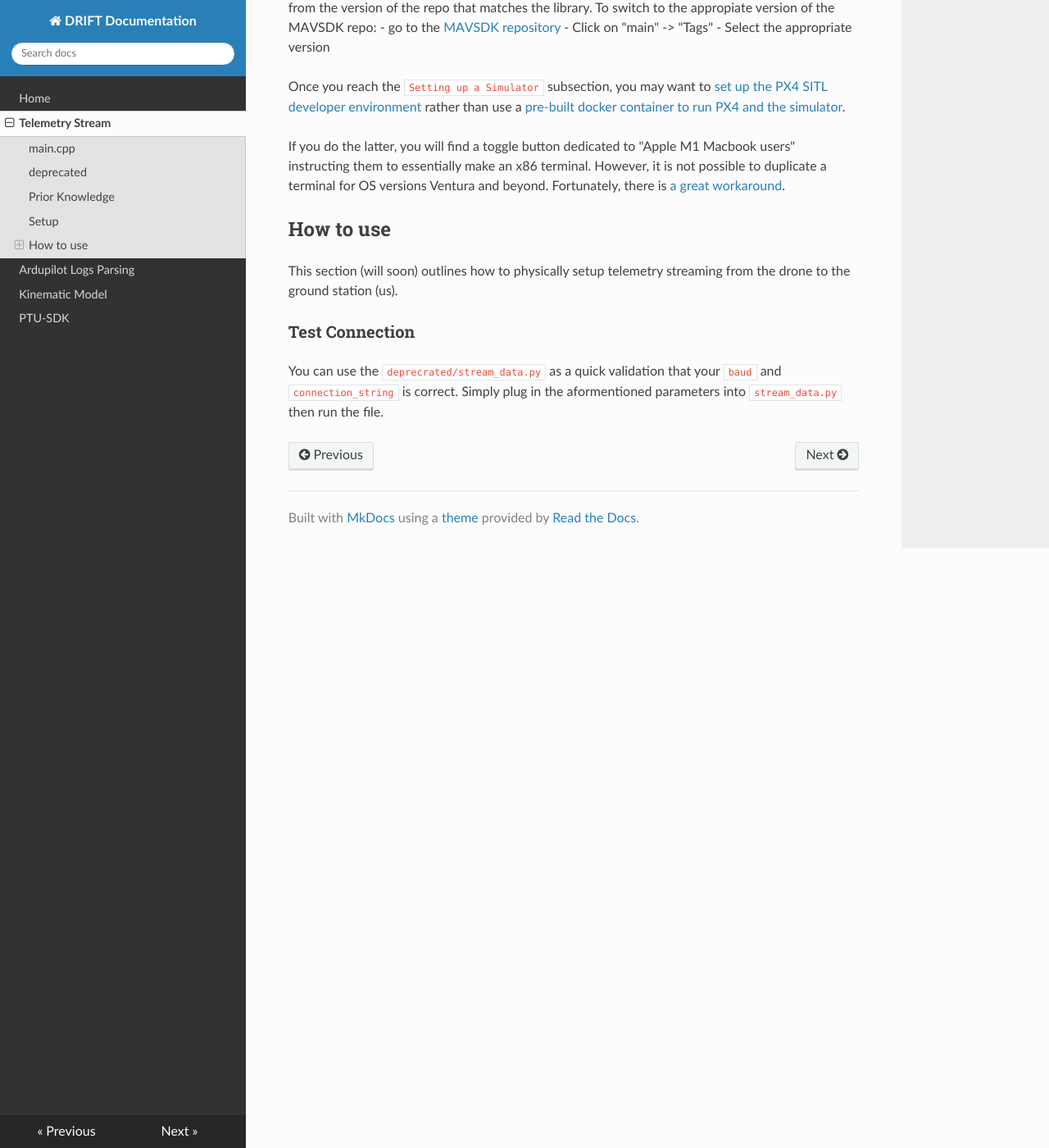
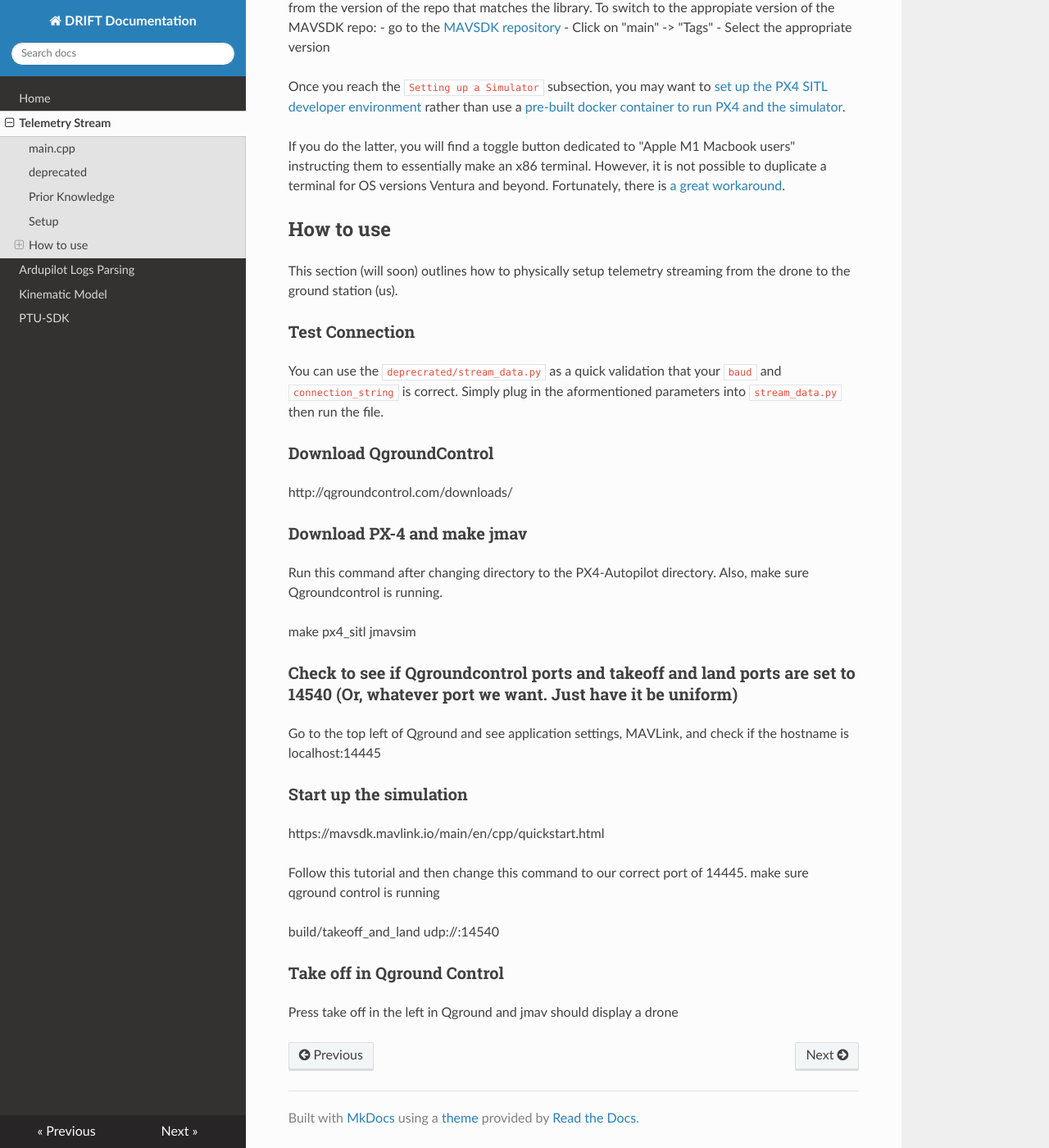
Before and after one commit to team-drift/delphi, an MkDocs documentation site: the page built from docs/telemetry-stream.md, in a window 1280 px wide and 1400 px high, scrolled down 1311 px. Shown: the whole window at 82% size. Built offline with MkDocs 1.6.1, drawn with Linux system fonts in a browser that asks for light colours; nearby versions of some CDN libraries.

Commit message:
Update documentation

```diff
--- a/docs/telemetry-stream.md
+++ b/docs/telemetry-stream.md
@@ -48,3 +48,29 @@ This section (will soon) outlines how to physically setup telemetry streaming fr
 
 ### Test Connection
 You can use the `deprecrated/stream_data.py` as a quick validation that your `baud` and `connection_string` is correct. Simply plug in the aformentioned parameters into `stream_data.py` then run the file.
+
+### Download QgroundControl
+http://qgroundcontrol.com/downloads/
+
+### Download PX-4 and make jmav
+
+Run this command after changing directory to the PX4-Autopilot directory. Also, make sure Qgroundcontrol is running.
+
+make px4_sitl jmavsim
+
+### Check to see if Qgroundcontrol ports and takeoff and land ports are set to 14540 (Or, whatever port we want. Just have it be uniform)
+
+Go to the top left of Qground and see application settings, MAVLink, and check if the hostname is localhost:14445
+
+
+### Start up the simulation
+https://mavsdk.mavlink.io/main/en/cpp/quickstart.html
+
+Follow this tutorial and then change this command to our correct port of 14445. make sure qground control is running
+
+build/takeoff_and_land udp://:14540
+
+
+### Take off in Qground Control
+
+Press take off in the left in Qground and jmav should display a drone
```
Also changed, not shown: docs/PTU-SDK.md (+3 -0 lines).
